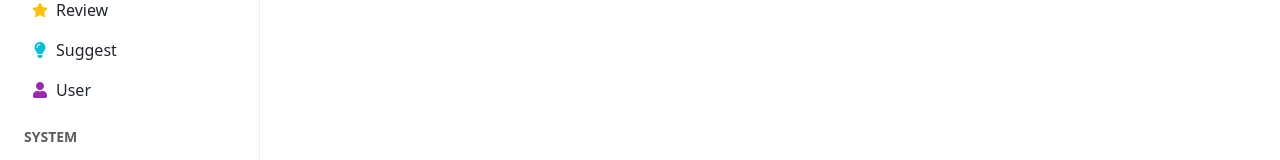
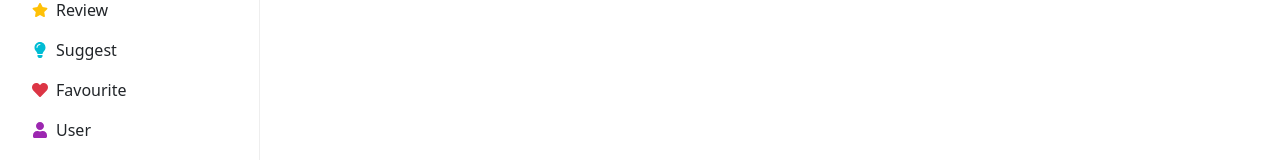
Before and after one commit to vulinhtrang2305/Viet-Travel-Admin, a React (Create React App) app: page /admin in a window 1280 px wide. Shown: the part 368-528 px from the top of the page. Built offline with nearby package versions, Linux system fonts and the light colour scheme; no server answers.

Commit message:
feat: add new favourite

```diff
--- a/src/components/Sidebar.js
+++ b/src/components/Sidebar.js
@@ -9,7 +9,8 @@ import {
     FaCube,
     FaSignInAlt,
     FaStar,
-    FaLightbulb
+    FaLightbulb,
+    FaHeart
 } from "react-icons/fa";
 
 const Sidebar = ({ onSelect, active }) => {
@@ -86,6 +87,14 @@ const Sidebar = ({ onSelect, active }) => {
                     Suggest
                 </li>
                 <li
+                    className={`d-flex align-items-center p-2 rounded ${active === "favourite" ? "bg-light text-primary fw-bold" : "text-dark"}`}
+                    onClick={() => onSelect("favourite")}
+                    role="button"
+                >
+                    <FaHeart className="me-2 text-danger" />
+                    Favourite
+                </li>
+                <li
                     className={`d-flex align-items-center p-2 rounded ${active === "user" ? "bg-light text-primary fw-bold" : "text-dark"}`}
                     onClick={() => onSelect("user")}
                     role="button"
```
